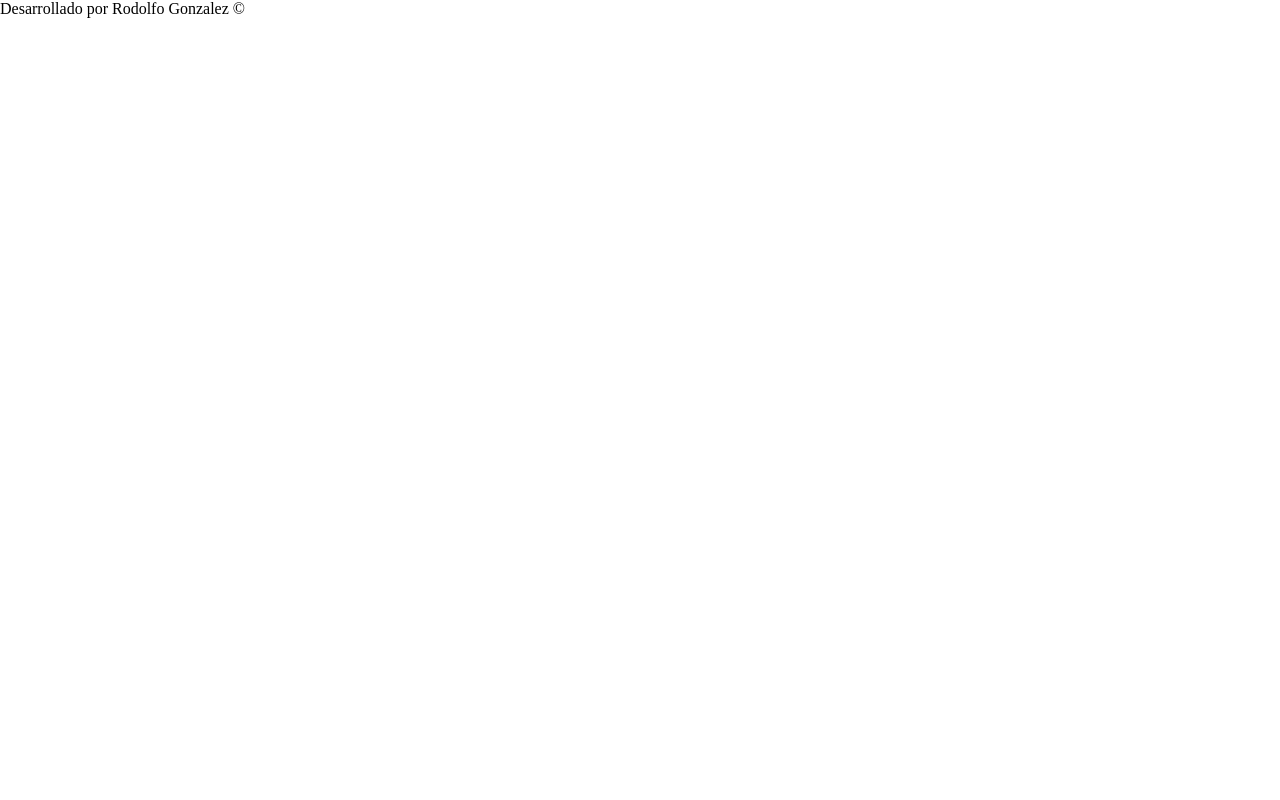
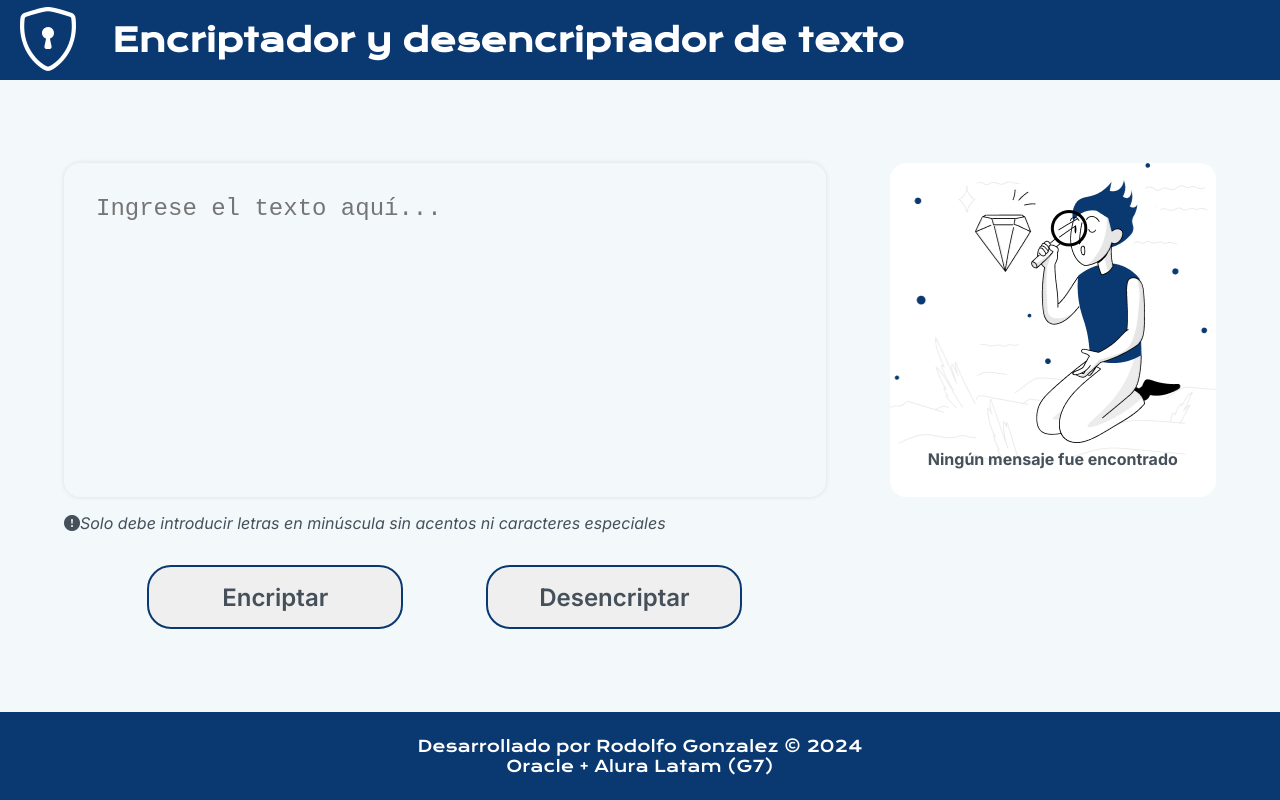
Before and after one commit to rodolfogonzalezled/encriptador, a plain HTML site: page index.html in a window 1280 px wide. Drawn offline with nearby package versions, Linux system fonts and the light colour scheme.

Commit message:
proyecto de encriptador de texto, desarrollo de html, css y javascript

```diff
--- a/app.js
+++ b/app.js
@@ -0,0 +1,68 @@
+let textAreaSalida = document.getElementById("salida");
+let textAreaEntrada = document.getElementById("entrada");
+let btnCopiar = document.getElementById("btnCopiar");
+let msjNoEncontrado = document.getElementById("msjNoEncontrado")
+
+function encriptar() {
+
+    if (textAreaEntrada.value) {
+        let cadena = Array.from(textAreaEntrada.value);
+        textAreaEntrada.value = "";
+        let textoSalida = [];
+        for (let letra of cadena) {
+            switch (letra) {
+                case "a":
+                    textoSalida.push("ai");
+                    break;
+                case "e":
+                    textoSalida.push("enter");
+                    break;
+                case "i":
+                    textoSalida.push("imes");
+                    break;
+                case "o":
+                    textoSalida.push("ober");
+                    break;
+                case "u":
+                    textoSalida.push("ufat");
+                    break;
+                default:
+                    textoSalida.push(letra);
+                    break;
+            }
+        }
+        textAreaSalida.style.backgroundImage = "none";
+        btnCopiar.style.display = "block";
+        msjNoEncontrado.style.display = "none"
+        let textoEncriptado = textoSalida.join('');
+        textAreaSalida.value = textoEncriptado;
+    }
+}
+
+function desencriptar() {
+    if (textAreaEntrada.value) {
+        textAreaSalida.value = textAreaEntrada.value.replace(/ai/g, "a").replace(/enter/g, "e").replace(/imes/g, "i").replace(/ober/g, "o").replace(/ufat/g, "u");
+        textAreaEntrada.value = "";
+    }
+}
+
+async function copiar() {
+    let mensaje = document.getElementById("salida").value;
+    try {
+        await navigator.clipboard.writeText(mensaje);
+        alert("texto de mensaje copiado");
+    } catch (error) {
+        console.error("Error al copiar ", error);
+        alert("No se pudo copiar texto de mensaje");
+    }
+}
+
+function validar(event) {
+    let pat = /^[a-z ]+$/;
+    if (pat.test(event.key)) {
+        return true;
+    } else {
+        alert("Solo debe introducir letras en minuscula sin acentos ni caracteres especiales");
+        return false;
+    }
+}
--- a/index.html
+++ b/index.html
@@ -1,21 +1,45 @@
 <!DOCTYPE html>
-<html lang="en">
+<html lang="es">
+
 <head>
     <meta charset="UTF-8">
     <meta name="viewport" content="width=device-width, initial-scale=1.0">
     <link rel="stylesheet" href="/styles/style.css">
+    <link rel="stylesheet" href="https://cdn.jsdelivr.net/npm/bootstrap-icons@1.11.3/font/bootstrap-icons.min.css">
     <title>Encriptador</title>
 </head>
-<body>
-    <header>
 
+<body class="">
+    <header class="header">
+        <i class="icon bi bi-shield-lock"></i>
+        <h1>Encriptador y desencriptador de texto</h1>
     </header>
-    <main>
-
+    <main class="seccion">
+        <section class="seccion__entrada">
+            <div class="seccion__entrada__texto">
+                <textarea class="seccion__entrada__textarea" onKeyPress="return validar(event)" placeholder="Ingrese el texto aquí..." rows="10" id="entrada"></textarea>
+                <i class="bi bi-exclamation-circle-fill">Solo debe introducir letras en minúscula sin acentos ni caracteres especiales</i>
+            </div>
+            <div class="area__boton1">
+                <button id="btnEncriptar" onclick="encriptar()" class="boton">Encriptar</button>
+                <button id="btnDesencriptar" onclick="desencriptar()"class="boton">Desencriptar</button>
+            </div>
+        </section>
+        <section class="seccion__salida">
+            <div class="seccion__salida__texto" >
+                <textarea class="seccion__salida__textarea" id="salida" rows="10" disabled></textarea>
+            </div>
+            <div>
+                <button id="btnCopiar" onclick="copiar()" class="boton boton__copiar">Copiar</button>
+            </div>
+            <p id="msjNoEncontrado" class="mensaje">Ningún mensaje fue encontrado</p>
+        </section>
     </main>
-    <footer>
-        <p>Desarrollado por Rodolfo Gonzalez © </p>
+    <footer class="footer">
+        <p>Desarrollado por Rodolfo Gonzalez © 2024</p>
+        <p>Oracle + Alura Latam (G7)</p>
     </footer>
     <script src="app.js"></script>
 </body>
+
 </html>
--- a/styles/style.css
+++ b/styles/style.css
@@ -1,5 +1,206 @@
+@import url('https://fonts.googleapis.com/css2?family=Inter:ital,opsz,wght@0,14..32,100..900;1,14..32,100..900&family=Krona+One&display=swap');
+
+:root {
+    --colorPrincipal: #F3F9FB;
+    --colorSecundario: #45505b;
+    --colorTerciaro: #0A3871;
+    --colorHover: #ffffff;
+    --fuenteKrona: "Krona One", sans-serif;
+    --fuenteInter: "Inter", sans-serif;
+}
+
 * {
-    box-sizing: border-box;
     margin: 0;
     padding: 0;
 }
+
+body {
+    box-sizing: border-box;
+    background-color: var(--colorPrincipal);
+    color: var(--colorSecundario);
+    min-height: 100vh;
+    display: flex;
+    flex-direction: column;
+    justify-content: space-between;
+    font-family: var(--fuenteInter);
+}
+
+.header {
+    display: flex;
+    align-items: center;
+    background-color: var(--colorTerciaro);
+    font-family: var(--fuenteKrona);
+    color: var(--colorHover);
+    gap: 2rem;
+    padding-left: 1rem;
+}
+
+.icon {
+    font-size: 4rem;
+}
+
+.seccion {
+    display: flex;
+    padding: 4rem;
+    gap: 4rem;
+}
+
+.seccion__entrada {
+    display: flex;
+    flex-direction: column;
+    width: 70%;
+    background-color: rgba(0, 0, rgba(253, 253, 255, 0.13), alpha);
+    gap: 2rem;
+    align-items: center;
+}
+
+.seccion__salida {
+    display: flex;
+    flex-direction: column;
+    width: 30%;
+    background-color: rgba(0, 0, rgba(253, 253, 255, 0.13), alpha);
+    align-items: center;
+    justify-content: space-between;
+}
+
+.seccion__entrada__texto {
+    display: flex;
+    justify-content: center;
+    flex-direction: column;
+    width: 100%;
+    gap: 1rem;
+}
+
+.seccion__salida__texto {
+    display: flex;
+    width: 100%;
+}
+
+
+.seccion__entrada__textarea {
+    font-size: 1.5rem;
+    padding: 2rem;
+    border-radius: 1rem;
+    background-color: transparent;
+    border: none;
+    outline: none;
+    resize: none;
+    box-shadow: 0 0 0.3rem rgba(0, 0, 0, 0.1)
+}
+
+.seccion__salida__textarea {
+    height: 100%;
+    font-size: 1.5rem;
+    padding: 1rem;
+    border-radius: 1rem;
+    background-image: url(/assets/Muñeco.png);
+    background-position: top;
+    background-repeat: no-repeat;
+    background-color: white;
+    border: none;
+    outline: none;
+    resize: none;
+    width: 100%;
+}
+
+.area__boton1 {
+    display: flex;
+    justify-content: space-evenly;
+    width: 100%;
+}
+
+.boton__copiar {
+    display: none;
+}
+
+.mensaje {
+    position: relative;
+    font-size: 1rem;
+    bottom: 10rem;
+    font-weight: bold;
+    font-family: var(--fuenteInter);
+}
+
+.boton {
+    width: 16rem;
+    height: 4rem;
+    border-radius: 1.5rem;
+    align-items: center;
+    border: 2px solid var(--colorTerciaro);
+    font-size: 1.5rem;
+    font-weight: 600;
+    color: var(--colorSecundario);
+    font-family: var(--fuenteInter);
+    justify-content: center;
+}
+
+.boton:hover {
+    background-color: var(--colorTerciaro);
+    color: var(--colorHover);
+    cursor: pointer;
+}
+
+.footer {
+    background-color: var(--colorTerciaro);
+    font-family: var(--fuenteKrona);
+    text-align: center;
+    padding: 1.5rem;
+    color: var(--colorHover);
+}
+
+@media (max-width: 780px) {
+    .header{
+        font-size: 0.7rem;
+    }
+    .seccion {
+        display: flex;
+        flex-direction: column;
+        padding: 2rem 4rem;
+        gap: 2rem;
+        overflow: auto;
+    }
+    .seccion__entrada {
+        width: 100%;
+    }
+    .seccion__salida{
+        width: 100%;
+    }
+    .boton {
+        width: 14rem;
+        height: 3rem;
+        font-size: 1rem;
+    }
+    .mensaje {
+        bottom: 2rem;
+    }
+    .boton__copiar {
+        margin-top: 2rem;
+    }
+    .footer{
+        font-size: 1rem;
+    }
+}
+
+@media (max-width: 480px) {
+    .header{
+        font-size: 0.6rem;
+    }
+    .seccion {
+        font-size: 0.90rem;
+        padding: 2rem;
+    }
+    .boton {
+        width: 9rem;
+        height: 3rem;
+        font-size: 0.8rem;
+    }
+    .mensaje {
+        bottom: 2rem;
+    }
+    .boton__copiar {
+        margin-top: 2rem;
+    }
+    .footer{
+        font-size: 0.8rem;
+    }
+}
```
Also changed, not shown: assets/Muñeco.png (added), 1 other file.
